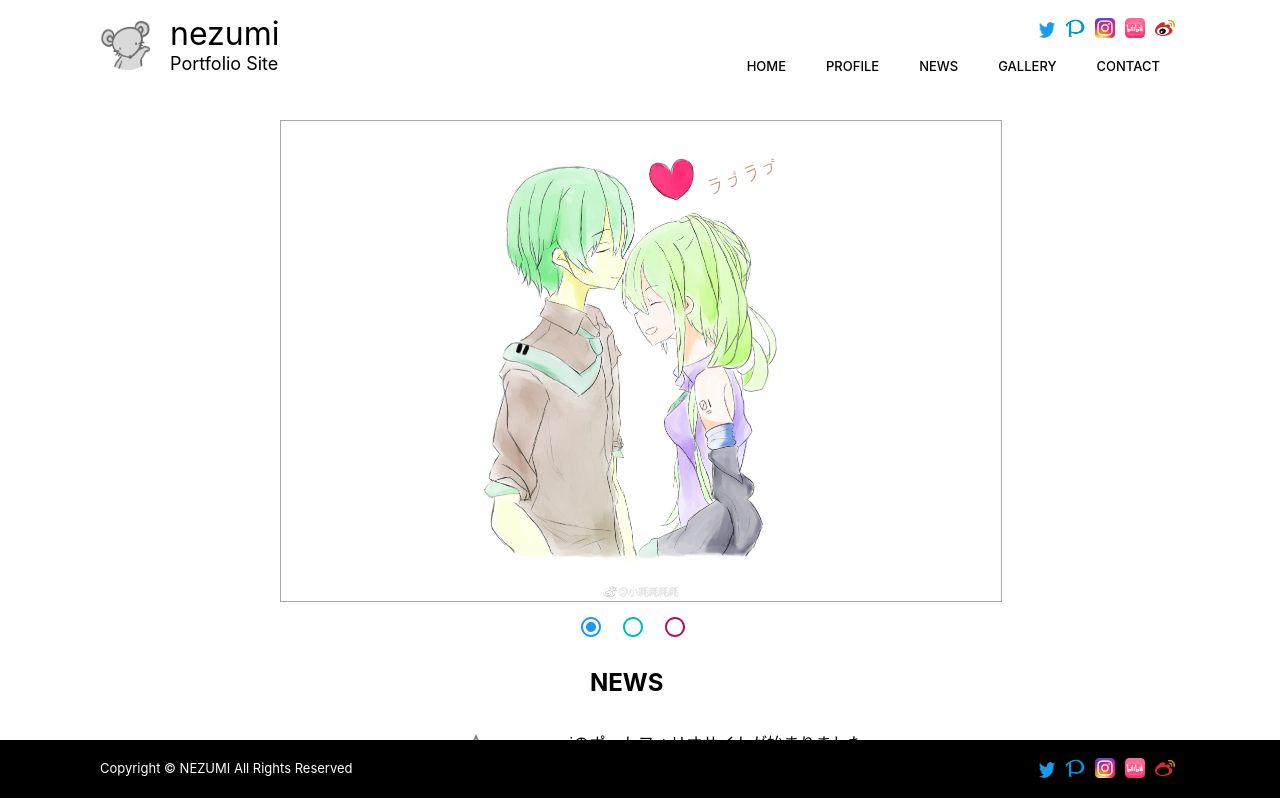
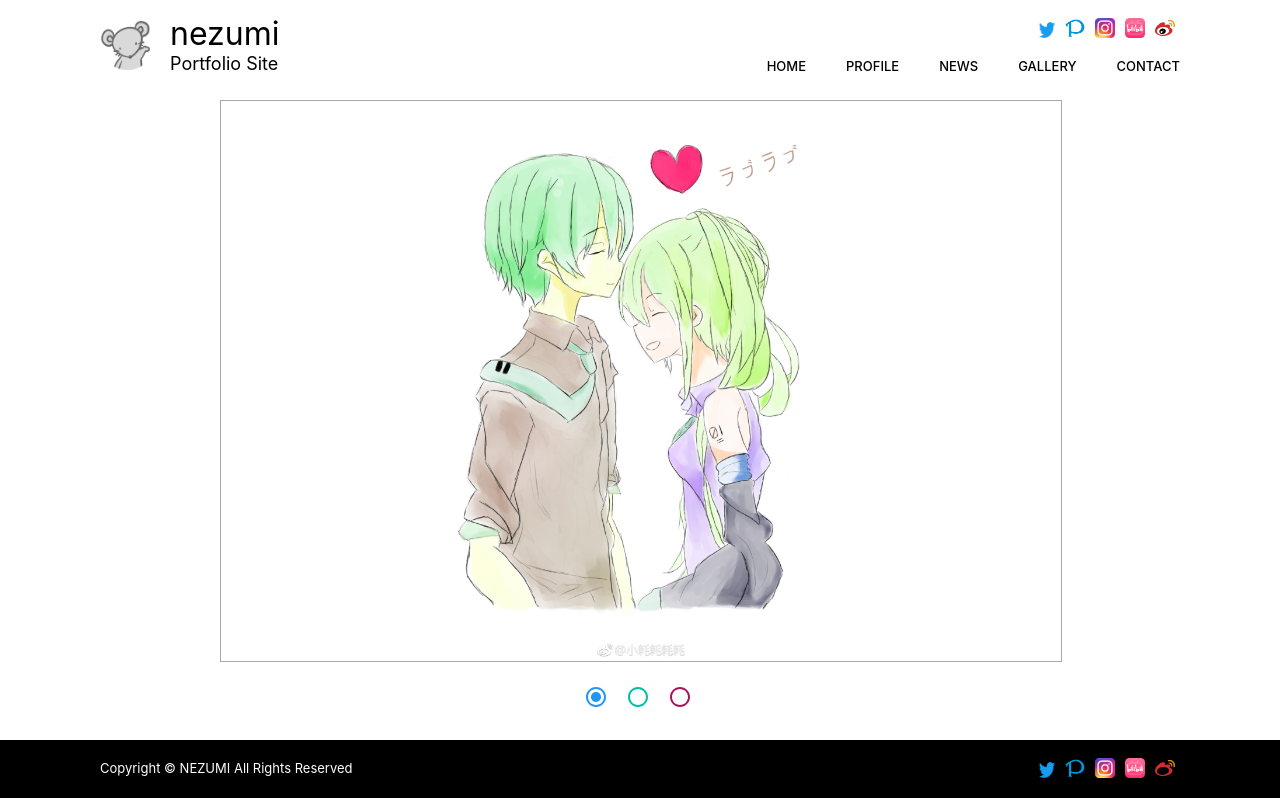
Before and after one commit to syucou/my-portfolio, a React (Create React App) app: page / in a window 1280 px wide. Shown: the top 798 px of the page. Built offline with nearby package versions, Linux system fonts and the light colour scheme.

Commit message:
fix-bilibilivideo

```diff
--- a/package.json
+++ b/package.json
@@ -12,6 +12,7 @@
     "@testing-library/user-event": "^13.5.0",
     "react": "^17.0.2",
     "react-dom": "^17.0.2",
+    "react-responsive": "^9.0.0-beta.5",
     "react-scripts": "^5.0.0",
     "web-vitals": "^2.1.2"
   },
--- /dev/null
+++ b/src/bilibili.js
@@ -0,0 +1,22 @@
+import React from "react";
+import PropTypes from "prop-types";
+
+const BilibiliEmbed = ({ embedId }) => (
+  <div className="video-responsive">
+    <iframe
+      width="640"
+      height="480"
+      src={`https://player.bilibili.com/${embedId}`}
+      frameBorder="0"
+      allow="accelerometer; autoplay; clipboard-write; encrypted-media; gyroscope; picture-in-picture"
+      allowFullScreen
+      title="Embedded bilibili"
+    />
+  </div>
+);
+
+BilibiliEmbed.propTypes = {
+  embedId: PropTypes.string.isRequired
+};
+
+export default BilibiliEmbed;
--- a/src/index.css
+++ b/src/index.css
@@ -12,7 +12,7 @@ code {
 }
 nav{
   float: right;
-  margin: 0 100px 0 250px;
+  margin: 0 100px 0 220px;
   position: relative;
   top: -35px;
 }
@@ -21,8 +21,8 @@ ul{
 }
 li {
   display: inline-block;
-  margin-left: 20px;
-  margin-right: 20px;
+  margin-left: 40px;
+  margin-right: 0;
   font-size: small;
   font-weight:450;
 }
@@ -41,7 +41,7 @@ li:hover{
   top:0;
   left:0;
   width:100%;
-  height:120px;
+  height:100px;
   background-color: white;
 }
 .name{
@@ -94,13 +94,13 @@ li:hover{
 }
 .homebody{
   width: 960px;
-  padding-top: 120px;
+  padding-top: 100px;
   padding-bottom: 60px;
   margin:auto;
 }
 .index-gallery{
-  height:480px;
-  width:720px;
+  height:560px;
+  width:840px;
   object-fit:contain;
   margin:auto;
   border-style:solid;
@@ -108,7 +108,7 @@ li:hover{
   border-color:darkgrey;
 }
 .pic-gallery{
-  width:720px;
+  width:840px;
   margin: auto;
 }
 .news{
@@ -124,15 +124,33 @@ li:hover{
   display: inline-block;
   width:960px;
 }
+.media{
+  display: inline-block;
+  width:960px;
+}
 .colorRadioButtons{
-  width: 140px;
+  width: 130px;
   margin:auto;
+  padding-top: 10px;
 }
-.h1{
-  width:100px;
+.h2{
+  width:80px;
   margin: auto;
+  font-family: "optima";
+  color:darkgray;
 }
 .basiclist{
   padding-top: 50px;
   width:auto;
 }
+.video-responsive{
+  width: 640px;
+  margin:auto;
+  padding: 10px 0;
+}
+
+@media screen and (max-width: 625px) {
+  .icons, ul{
+    display: none;
+  }
+}
--- a/src/index.js
+++ b/src/index.js
@@ -6,6 +6,7 @@ import reportWebVitals from './reportWebVitals';
 
 import BasicList from './basiclists';
 import ColorRadioButtons from './colorradio';
+import BilibiliEmbed from './bilibili';
 
 function Nav(props){
   const home_li = "HOME";
@@ -42,8 +43,8 @@ function Icons(props){
 function News(props){
   return(
     <section>
-      <div classNew="h1-news">
-        <h1 className="h1">{"NEWS"}</h1>
+      <div className="h1-news">
+        <h2 className="h2">{"NEWS"}</h2>
       </div>
     <div className="basiclist">
       <BasicList />
@@ -60,6 +61,19 @@ function Gallery(props){
           <img className="index-gallery" src={`${process.env.PUBLIC_URL}/gallery/2017-07-12.jpg`} alt="img"></img>
         </div>
       <ColorRadioButtons />
+      </div>
+    </section>
+  );
+}
+
+function Media(props){
+  return(
+    <section>
+      <div>
+        <h2 className="h2">{"MEDIA"}</h2>
+      </div>
+      <div className="bilibili-div">
+        <BilibiliEmbed embedId="player.html?aid=293089556" />
       </div>
     </section>
   );
@@ -97,6 +111,9 @@ class HomeBody extends React.Component{
         </div>
         <div className="news">
           <News />
+        </div>
+        <div className="media">
+          <Media />
         </div>
       </div>
     );
```
Also changed, not shown: 1 other file (tests, documents, lock files or other folders).
